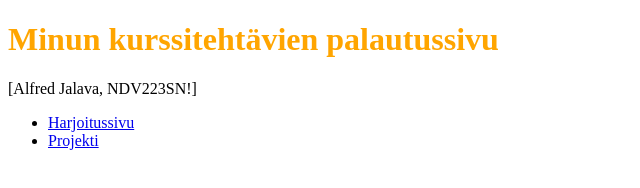
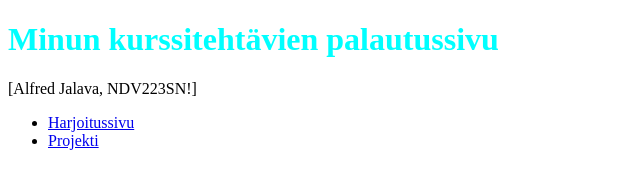
Before and after one commit to vllik/vllik.github.io, a plain HTML site: page index.html in a window 1280 px wide. Shown: the whole page, without its empty margins (0-640 px from the left). Drawn offline with Linux system fonts and the light colour scheme.

Commit message:
Update style.css

```diff
--- a/style.css
+++ b/style.css
@@ -4,5 +4,5 @@ Width: 100%;
 }
 
 h1 {
-color: orange
+color: cyan
 }
```
